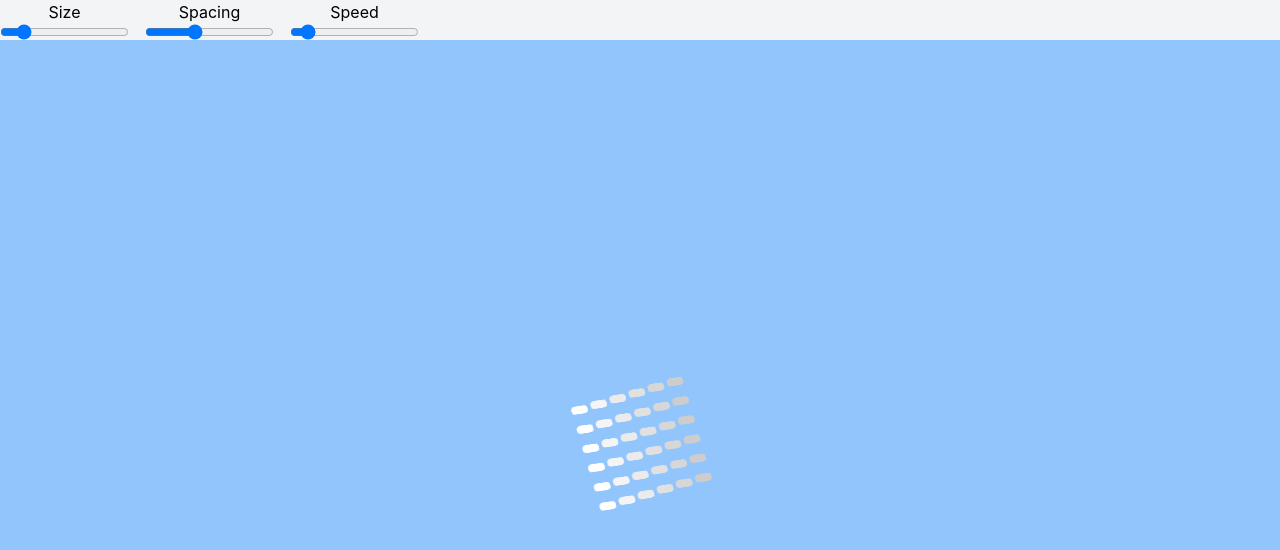
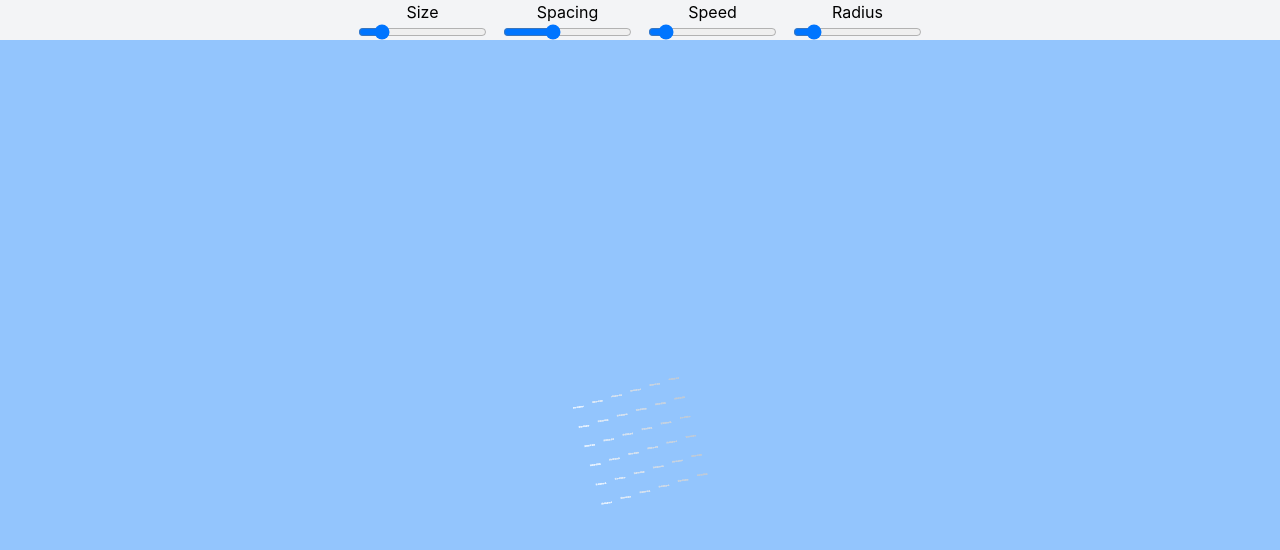
Before and after one commit to emily-roses/Box-Generator, a React (Vite) app: page / in a window 1280 px wide. Shown: the top 550 px of the page. Built offline with nearby package versions, Linux system fonts and the light colour scheme.

Commit message:
Add radius slider

```diff
--- a/src/App.tsx
+++ b/src/App.tsx
@@ -7,10 +7,11 @@ function App() {
 	const [size, setSize] = useState(100);
 	const [spacing, setSpacing] = useState(5);
 	const [speed, setSpeed] = useState(10);
+	const [radius, setRadius] = useState(4);
 	console.log(spacing);
 	return (
 		<div className="w-screen h-screen overflow-hidden bg-blue-300">
-			<div className="flex gap-4 bg-gray-100">
+			<div className="flex justify-center gap-4 bg-gray-100">
 				<LabelledRange
 					label="Size"
 					min={50}
@@ -32,9 +33,16 @@ function App() {
 					value={speed}
 					onChange={setSpeed}
 				/>
+				<LabelledRange
+					label="Radius"
+					min={2}
+					max={20}
+					value={radius}
+					onChange={setRadius}
+				/>
 			</div>
 			<div className="grid h-full place-content-center">
-				<Box size={size} spacing={spacing} speed={speed} />
+				<Box size={size} spacing={spacing} speed={speed} radius={radius} />
 			</div>
 		</div>
 	);
@@ -74,6 +82,7 @@ interface BoxProps {
 	size: number;
 	spacing: number;
 	speed: number;
+	radius: number;
 }
 
 interface Position {
@@ -82,7 +91,7 @@ interface Position {
 	z: number;
 }
 
-const Box = ({ size, spacing, speed }: BoxProps) => {
+const Box = ({ size, spacing, speed, radius }: BoxProps) => {
 	const dots = useMemo(() => {
 		let arr = [];
 		for (let x = 0; x <= size + (size / spacing - 1); x += size / spacing) {
@@ -115,7 +124,7 @@ const Box = ({ size, spacing, speed }: BoxProps) => {
 				}}
 			>
 				{dots.map((pos) => (
-					<Dot position={pos} boxSize={size} />
+					<Dot position={pos} boxSize={size} radius={radius} />
 				))}
 			</div>
 		</div>
@@ -125,9 +134,11 @@ const Box = ({ size, spacing, speed }: BoxProps) => {
 const Dot = ({
 	position,
 	boxSize,
+	radius,
 }: {
 	position: Position;
 	boxSize: number;
+	radius: number;
 }) => {
 	const size = "w-2 h-2";
 
@@ -138,24 +149,30 @@ const Dot = ({
 	return (
 		<>
 			<div
-				className={`absolute ${size} bg-white rounded-full transform-gpu`}
+				className={`absolute  bg-white rounded-full transform-gpu`}
 				style={{
 					transform: `translate3d(${position.x}px, ${position.y}px, ${position.z}px)`,
 					backgroundColor: `rgb(${color}, ${color}, ${color})`,
+					width: radius / 2,
+					height: radius / 2,
 				}}
 			/>
 			<div
-				className={`absolute ${size} bg-white rounded-full transform-gpu`}
+				className={`absolute  bg-white rounded-full transform-gpu`}
 				style={{
 					transform: `translate3d(${position.x}px, ${position.y}px, ${position.z}px) rotateX(90deg)`,
 					backgroundColor: `rgb(${color}, ${color}, ${color})`,
+					width: radius / 2,
+					height: radius / 2,
 				}}
 			/>
 			<div
-				className={`absolute ${size} bg-white rounded-full transform-gpu`}
+				className={`absolute  bg-white rounded-full transform-gpu`}
 				style={{
 					transform: `translate3d(${position.x}px, ${position.y}px, ${position.z}px) rotateY(90deg)`,
 					backgroundColor: `rgb(${color}, ${color}, ${color})`,
+					width: radius / 2,
+					height: radius / 2,
 				}}
 			/>
 		</>
```
